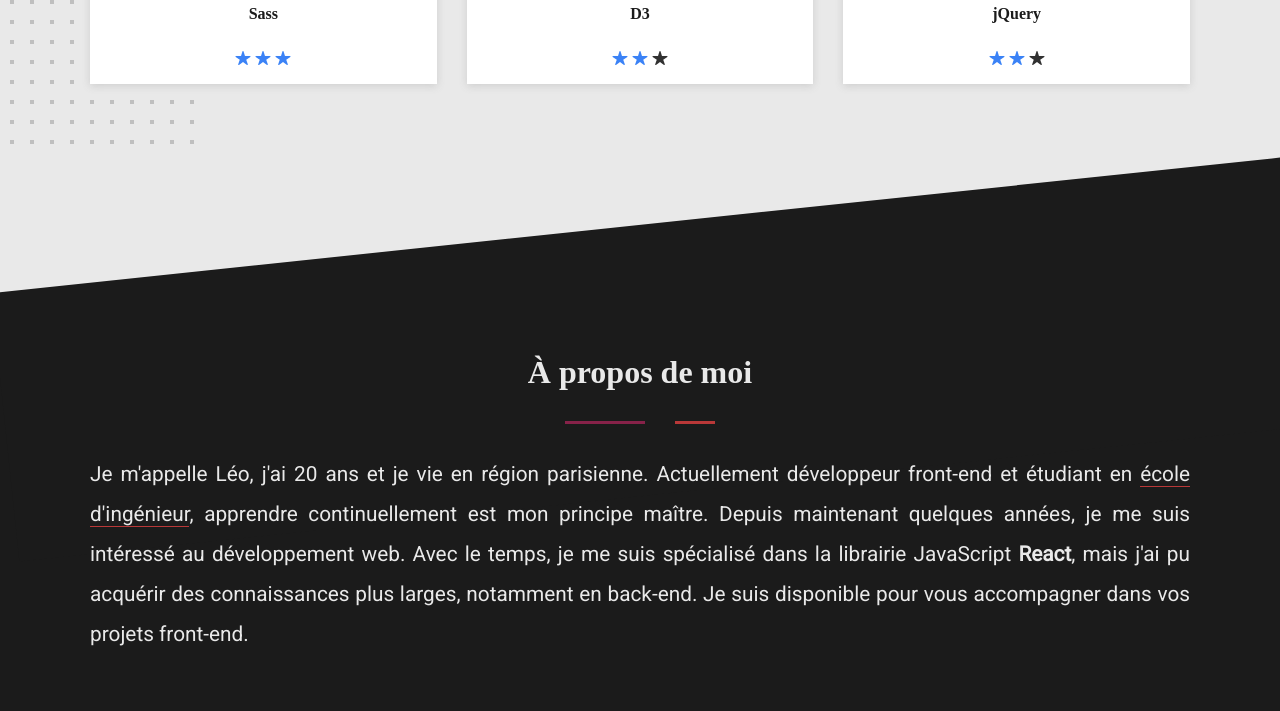
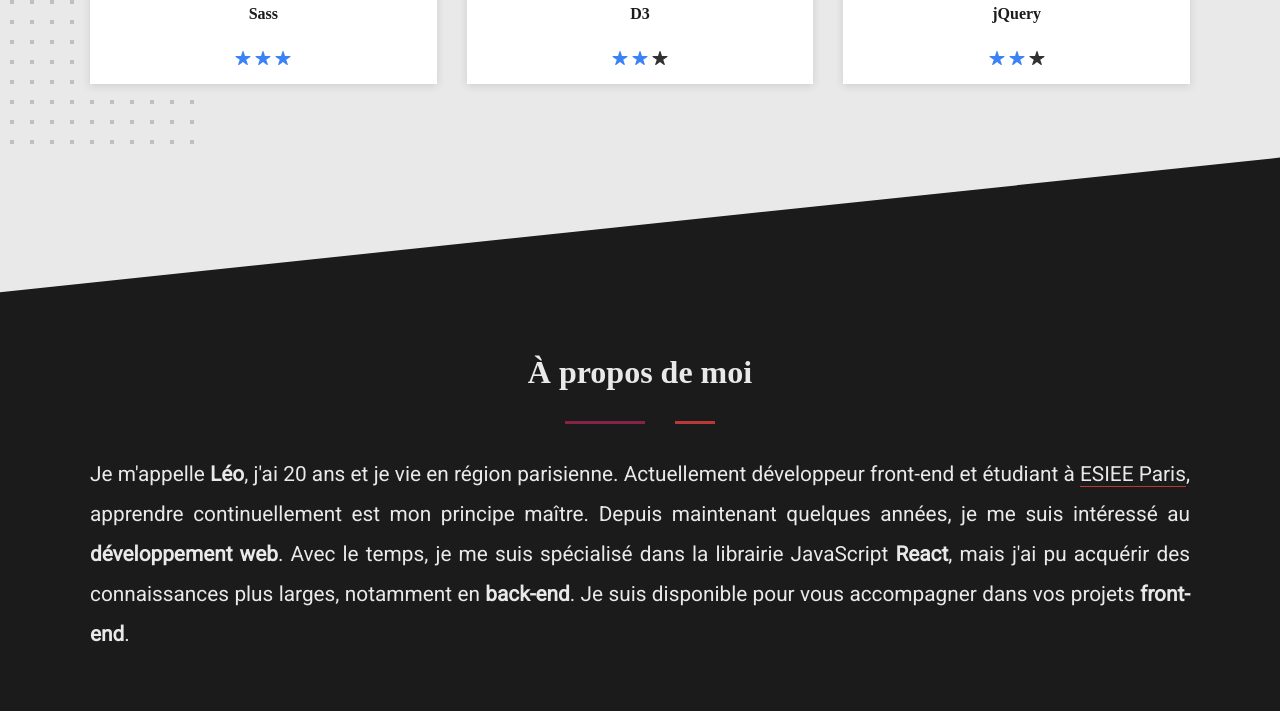
Before and after one commit to leoroullois/portfolio-leoroullois, a website: page index.html in a window 1280 px wide. Shown: the part 2059-2770 px from the top of the page. Drawn offline with nearby package versions, Linux system fonts and the light colour scheme; no server answers; a web font is replaced by a local one.

Commit message:
feat: updating text

```diff
--- a/index.html
+++ b/index.html
@@ -58,11 +58,13 @@
 					</span>
 				</h1>
 				<p id="description">
-					Je suis développeur front-end ainsi qu'étudiant à
-					<span class="strong">ESIEE Paris</span>. Disponible pour concevoir des
-					applications web innovantes, je suis ambitieux, tourné vers l'action
-					et prêt à relever des défis de taille : laissez moi vous accompagner
-					sur tout le front-end de votre projet.
+					Étudiant à
+					<span class="strong">ESIEE Paris</span>, je me suis lancé en tant que
+					<span class="strong">freelance</span> et suis donc disponible pour
+					concevoir des applications web <span class="strong">innovantes</span>.
+					Ambitieux, tourné vers l'action et prêt à relever des défis de taille
+					: laissez moi vous accompagner sur tout le
+					<span class="strong">front-end</span> de votre projet.
 				</p>
 				<a href="#contact" id="learn-more-btn">
 					<p>Me contacter</p>
@@ -265,15 +267,17 @@
 						<div class="bar"></div>
 					</div>
 					<p>
-						Je m'appelle Léo, j'ai 20 ans et je vie en région parisienne.
-						Actuellement développeur front-end et étudiant en
-						<a href="https://www.esiee.fr">école d'ingénieur</a>, apprendre
+						Je m'appelle <span class="strong">Léo</span>, j'ai 20 ans et je vie
+						en région parisienne. Actuellement développeur front-end et étudiant
+						à <a href="https://www.esiee.fr">ESIEE Paris</a>, apprendre
 						continuellement est mon principe maître. Depuis maintenant quelques
-						années, je me suis intéressé au développement web. Avec le temps, je
-						me suis spécialisé dans la librairie JavaScript
+						années, je me suis intéressé au
+						<span class="strong">développement web</span>. Avec le temps, je me
+						suis spécialisé dans la librairie JavaScript
 						<span class="strong">React</span>, mais j'ai pu acquérir des
-						connaissances plus larges, notamment en back-end. Je suis disponible
-						pour vous accompagner dans vos projets front-end.
+						connaissances plus larges, notamment en
+						<span class="strong">back-end</span>. Je suis disponible pour vous
+						accompagner dans vos projets <span class="strong">front-end</span>.
 						<!-- Je vous fournirai un code de
 						qualité, testé et facilement maintenable sur le long terme. -->
 					</p>
```
